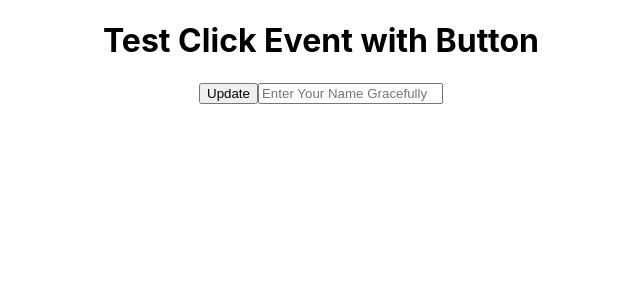
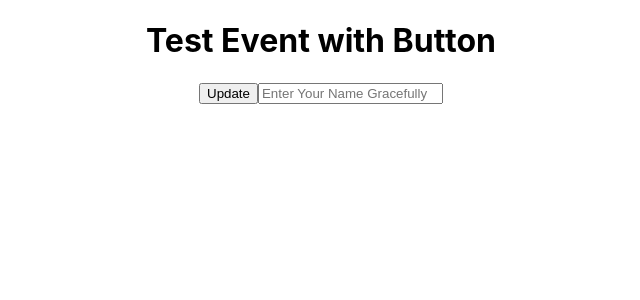
Before and after one commit to codebuster009/Jest-Testing, a React (Create React App) app: page / in a window 1280 px wide. Shown: the top 300 px of the page, without its empty margins (319-959 px from the left). Built offline with nearby package versions, Linux system fonts and the light colour scheme.

Commit message:
Snapshot testing done

```diff
--- a/src/App.js
+++ b/src/App.js
@@ -5,7 +5,7 @@ function App() {
   const [data , setData] = useState("")
   return (
     <div className="App">
-      <h1>Test Click Event with Button {data}</h1>
+      <h1>Test Event with Button {data}</h1>
       <h1>{data}</h1>
       <button onClick={()=> {setData("hello")}}>Update</button>
       <input onChange={(e)=> {setData(e.target.value)}} type="text" placeholder="Enter Your Name Gracefully" value= {data} />
```
Also changed, not shown: 2 other files (tests, documents, lock files or other folders).
